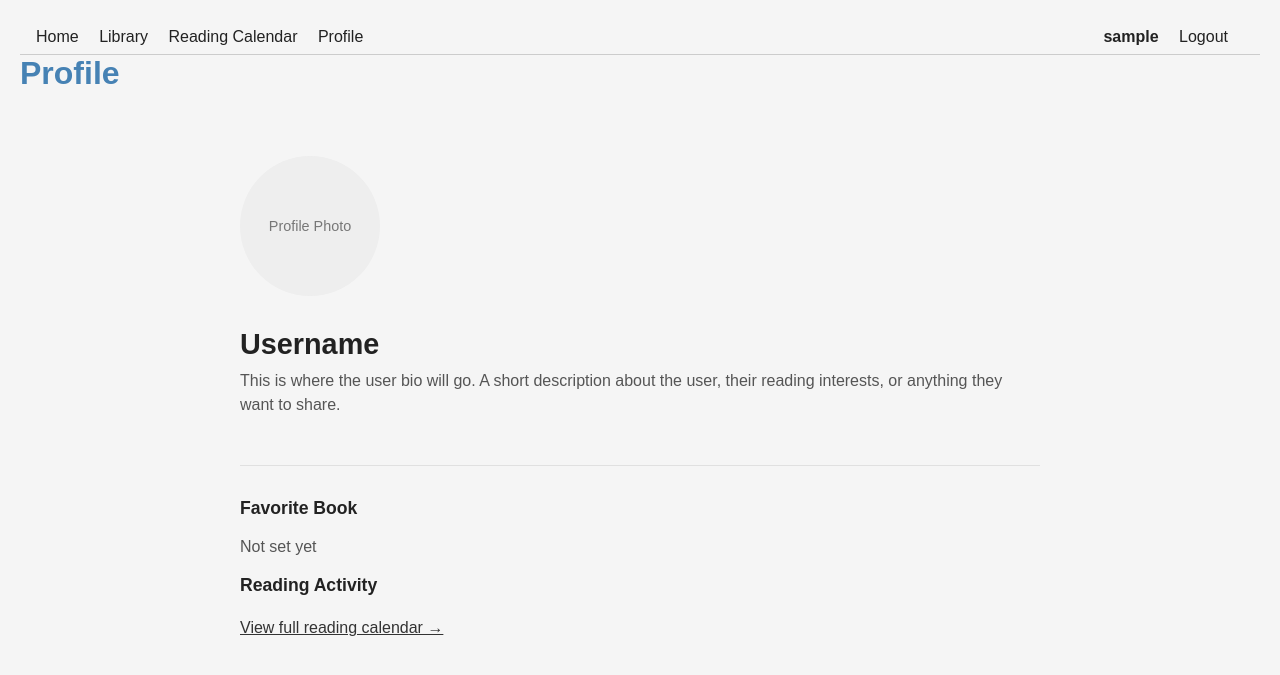
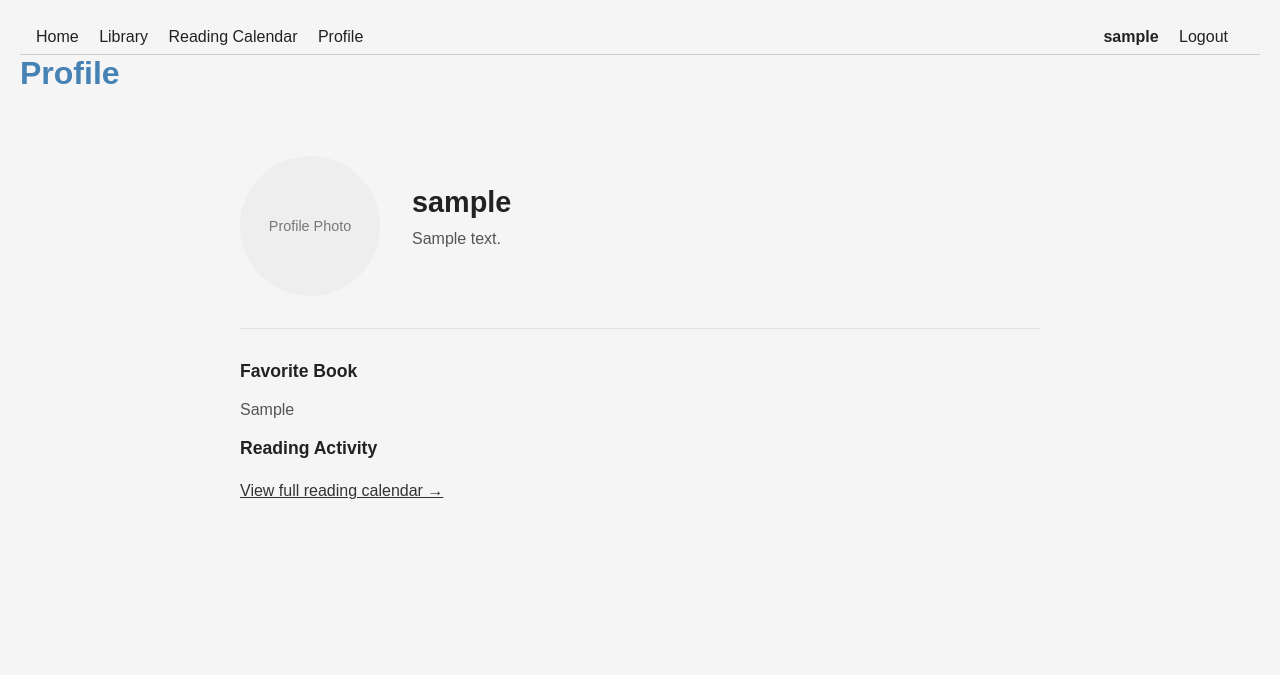
Before and after one commit to BryanMurphy02/digitalLibrary, a Flask app: page /profile in a window 1280 px wide. Shown: the top 675 px of the page. Run offline with Flask 3, Linux system fonts and the light colour scheme; a user stored in the database is signed in; a database or web service that is not in the repository returns one stand-in record (values such as "Sample title"); some libraries are stand-ins or nearby versions.

Commit message:
Passes in current user to the profile page and displays data

```diff
--- a/app.py
+++ b/app.py
@@ -3,7 +3,7 @@
 from flask import Flask, render_template
 from flask import request, redirect, url_for, flash
 from werkzeug.security import generate_password_hash, check_password_hash
-from flask_login import LoginManager, login_user, logout_user, login_required
+from flask_login import LoginManager, login_user, logout_user, login_required, current_user
 
 from routes import master_route, user_route
 
@@ -41,7 +41,8 @@
 @app.route('/profile')
 @login_required
 def profile():
-    return render_template("profile.html")
+    user_data = master_route.get_row_by_id("user", current_user.id)
+    return render_template("profile.html", user_data=user_data)
 
 @app.route('/reading_calendar')
 @login_required
--- a/services/user_service.py
+++ b/services/user_service.py
@@ -25,7 +25,7 @@
 # Implemented with User class from user_route which uses flask_login
 def get_user_by_id(user_id):
     result = query_database(
-        "SELECT id, email, username, password_hash FROM users WHERE id = %s",
+        "SELECT * FROM users WHERE id = %s",
         (user_id,),
         fetchone=True
     )
--- a/templates/profile.html
+++ b/templates/profile.html
@@ -19,10 +19,9 @@
             </div>
 
             <div class="profile-main-info">
-                <h2 class="profile-username">Username</h2>
+                <h2 class="profile-username">{{current_user.username}}</h2>
                 <p class="profile-bio">
-                    This is where the user bio will go. A short description about the user,
-                    their reading interests, or anything they want to share.
+                    {{ user_data.bio }}
                 </p>
             </div>
         </div>
@@ -32,7 +31,7 @@
         <div class="profile-details">
                 <div class="profile-detail">
                     <h3>Favorite Book</h3>
-                    <p>Not set yet</p>
+                    <p> {{ user_data.favorite_book }}</p>
                 </div>
 
                 <div class="profile-detail">
```
Also changed, not shown: static/images/users/admin_profile_picture.png (added).
